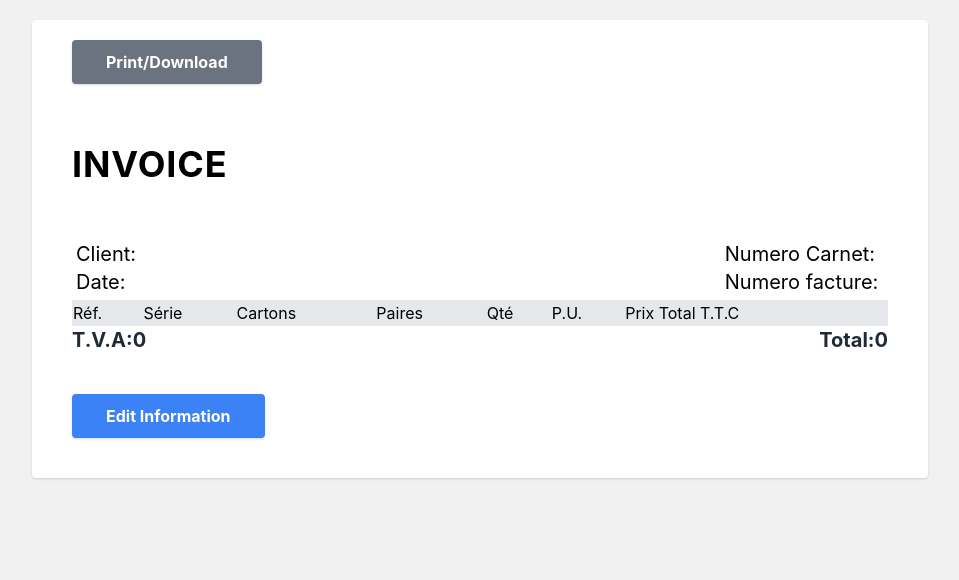
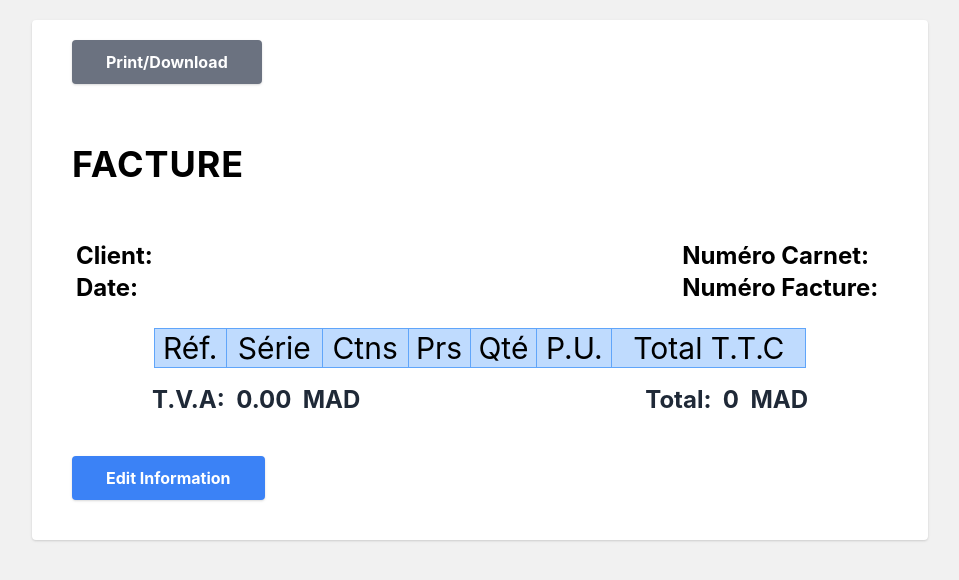
Before and after one commit to THETOTOJ/Invoice, a React (Create React App) app: page / in a window 1280 px wide. Both pictures are taken after a click on the button "Preview Invoice". Shown: the top 580 px of the page, without its empty margins (160-1119 px from the left). Built offline with nearby package versions, Linux system fonts and the light colour scheme; the HTML template or start-up script is replaced by a standard one.

Commit message:
Everything Functions

```diff
--- a/src/App.js
+++ b/src/App.js
@@ -33,14 +33,15 @@ function App() {
   return (
     <>
     <main className="m-5 p-5 xl:max-w-4xl xl:mx-auto bg-white rounded shadow">
+
+      {showInvoice ?   (
+         <>
       <ReactToPrint
       trigger={() =><button className="bg-gray-500 text-white font-bold py-2 px-8 rounded shadow border-2
       border-gray-500 hover:bg-transparent hover:text-gray-500 transition-all
       duration-300 mb-10 ml-5">Print/Download</button>}
       content={() => componentRef.current}
       />
-      {showInvoice ?   (
-         <>
              <div ref={componentRef} className="p-5">
     <Header handlePrint={handlePrint}/>
     <Info client={client} date={date} invoiceNbr={invoiceNbr} bookNbr={bookNbr} />
@@ -68,9 +69,10 @@ function App() {
 
       <>
       {/* Client, invoice number, date, numero carnet, notes*/}
-    <div className="flex flex-col justify-center items-center ">
+    <div className="flex flex-col ">
       <label htmlFor="client">Nom du client</label>
       <input
+        required
         type = "text"
         name = "client"
         id = "client"
@@ -82,6 +84,8 @@ function App() {
 
       <label htmlFor="date">Date</label>
       <input
+        required
+        min="0"
         type = "date"
         name = "date"
         id = "date"
@@ -92,6 +96,9 @@ function App() {
 
       <label htmlFor="bookNbr">Numéro de carnet</label>
       <input
+        required
+        min="0"
+        step='0.01'
         type = "number"
         name = "bookNbr"
         id = "bookNbr"
@@ -103,6 +110,9 @@ function App() {
 
       <label htmlFor="invoiceNbr">Numéro de facture</label>
       <input
+        required
+        min="0"
+        step='0.01'
         type = "number"
         name = "bookNbr"
         id = "bookNbr"
--- a/src/components/Header.js
+++ b/src/components/Header.js
@@ -5,7 +5,7 @@ export default function Header({handlePrint}) {
     <div>
     <header className="flex flex-col items-center justify-center mb-5 xl:flex-row xl:justify-between">
       <div>
-        <h1 className="font-bold uppercase tracking-wide text-4xl mb-3">Invoice</h1>
+        <h1 className="font-bold uppercase tracking-wide text-4xl mb-3">Facture</h1>
       </div>
       {/*
       <div>
--- a/src/components/Info.js
+++ b/src/components/Info.js
@@ -2,14 +2,15 @@ import React from 'react'
 
 export default function Info({client,date,bookNbr,invoiceNbr}) {
   return (
-    <div className="flex test">
+    <div className="flex test mb-5">
     <section className="mt-5 p-1 ">
-      <h2 className="text-xl">Client:&nbsp;{client}</h2>
-      <h2 className="text-xl"> Date:&nbsp;{date}</h2>
+      <h2 className="text-2xl font-bold">Client:&nbsp;{client}</h2>
+      <h2 className="text-2xl font-bold"> Date:&nbsp;{date}</h2>
+
     </section>
     <section className="mt-5 p-1">
-    <h2 className="text-xl">Numero Carnet:&nbsp;{bookNbr}</h2>
-    <h2 className="text-xl">Numero facture:&nbsp;{invoiceNbr}</h2>
+    <h2 className="text-2xl font-bold">Numéro Carnet:&nbsp;{bookNbr}</h2>
+    <h2 className="text-2xl font-bold">Numéro Facture:&nbsp;{invoiceNbr}</h2>
     </section>
     </div>  )
 }
--- a/src/components/Table.js
+++ b/src/components/Table.js
@@ -2,39 +2,42 @@ import React from 'react'
 
 export default function Table({
   list, total2,tva}) {
+
     return (
     <>
-     <table width="100%" className="">
+    <div>
+    <table width="80%"  className="text-center text-3xl mx-0 mx-auto	 mb-4  border border-blue-500">
     <thead>
-        <tr className='bg-gray-200 p-1'>
-          <td>Réf.</td>
-          <td>Série</td>
-          <td>Cartons</td>
-          <td>Paires</td>
-          <td>Qté</td>
-          <td>P.U.</td>
-          <td>Prix Total T.T.C</td>
+        <tr className='bg-blue-200 p-1'>
+          <td className='border border-blue-400'>Réf.</td>
+          <td className='border border-blue-400'>Série</td>
+          <td className='border border-blue-400'>Ctns</td>
+          <td className='border border-blue-400'>Prs</td>
+          <td className='border border-blue-400'>Qté</td>
+          <td className='border border-blue-400'>P.U.</td>
+          <td className='border border-blue-400'>Total T.T.C</td>
         </tr>
       </thead>
         {list.map(({id,refer,serie,box,pair,qty,pu,total}) =>(
             <React.Fragment key={id}>
       <tbody>
-        <tr className='flex justify-between '>
-          <td>{refer}</td>
-          <td>{serie}</td>
-          <td>{box}</td>
-          <td>{pair}</td>
-          <td>{qty}</td>
-          <td>{pu}</td>
-          <td>{total}</td>
+        <tr>
+          <td className='border border-blue-400' width="25%">{refer}</td>
+          <td className='border border-blue-400' width="12.5%">{serie}</td>
+          <td className='border border-blue-400' width="5.75">{box}</td>
+          <td className='border border-blue-400' width="5.75">{pair}</td>
+          <td className='border border-blue-400' width="12.5%">{qty}</td>
+          <td className='border border-blue-400' width="12.5%">{pu}</td>
+          <td className='border border-blue-400' width="25%">{total}</td>
         </tr>
       </tbody>
             </React.Fragment>
         ))}
     </table>
+    </div>
     <div className="flex items-end justify-between text-gray-800 text-xl font-bold">
-        <h2 >T.V.A:{tva}</h2>
-        <h2>Total:{total2}</h2>
+        <h2 className='ml-20 text-2xl' >T.V.A:&nbsp; {tva}&nbsp; MAD</h2>
+        <h2 className='mr-20 text-2xl'>Total:&nbsp; {total2}&nbsp; MAD</h2>
     </div>
     </>
   )
--- a/src/components/TableForm.js
+++ b/src/components/TableForm.js
@@ -72,18 +72,27 @@ export default function TableForm({
 
     useEffect(() => {
         const calculateTva = (tva) => {
-          setTva((total2 * 20)/100)
+          setTva((total2 * 0.2).toFixed(2))
         }
         calculateTva(tva)
     }, [total2,tva])
 
     useEffect(() => {
         const calculateTotal = (total) => {
-          setTotal(qty * pu)
+          setTotal((qty * pu).toFixed(2))
         }
         calculateTotal(total)
     }, [total,qty,pu,setTotal])
-    {/*QTY AND TOTAL*/ }
+        {/*P.U  */ }
+      useEffect(() => {
+      const calculatePu = (pu) => {
+       setPu((pu * 1).toFixed(2))
+      }
+      calculatePu(pu)
+      }, [pu])
+
+  {/*SUM*/ }
+
     useEffect (() =>{
         let rows = document.querySelectorAll(".total")
         let sum = 0
@@ -91,7 +100,7 @@ export default function TableForm({
         for(let i = 0; i < rows.length; i++){
             if (rows[i].className === "total"){
                 sum += isNaN(rows[i].innerHTML) ? 0 : parseInt(rows[i].innerHTML)
-                setTotal2(sum)
+                setTotal2(sum.toFixed(2))
             }
         }
     })
@@ -156,9 +165,10 @@ export default function TableForm({
     <p>{qty}</p>
     </div>
     <div className='flex flex-col'>
-    <label htmlFor='P.U'>P.U</label>
-    <input type = "number" name="P.U" id="P.U"
-    placeholder='P.U' value={pu}
+    <label htmlFor='P.U'>P.U </label>
+    <input
+    type = "number" name="P.U" id="P.U"
+    placeholder='' value={pu}
     onChange={(e) => setPu(e.target.value)}
     />
     </div>
--- a/src/index.css
+++ b/src/index.css
@@ -16,12 +16,14 @@ code {
     monospace;
 }
 input, textarea{
-  background-color: #f1f1f1;
+  background-color: #f3f3f3;
   padding: 0.5rem;
   border-radius: 0.2rem;
   margin-bottom: 0.8rem;
+  border-color: turquoise;
   color: #393939;
   font-weight: 600;
+
 }
 label{
   font-size: 1.05rem;
```
